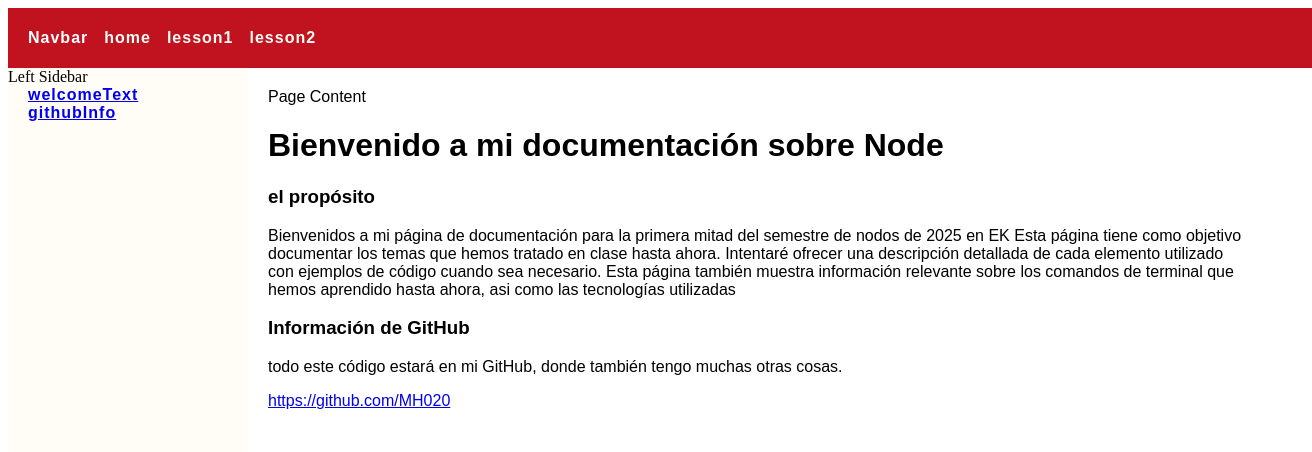
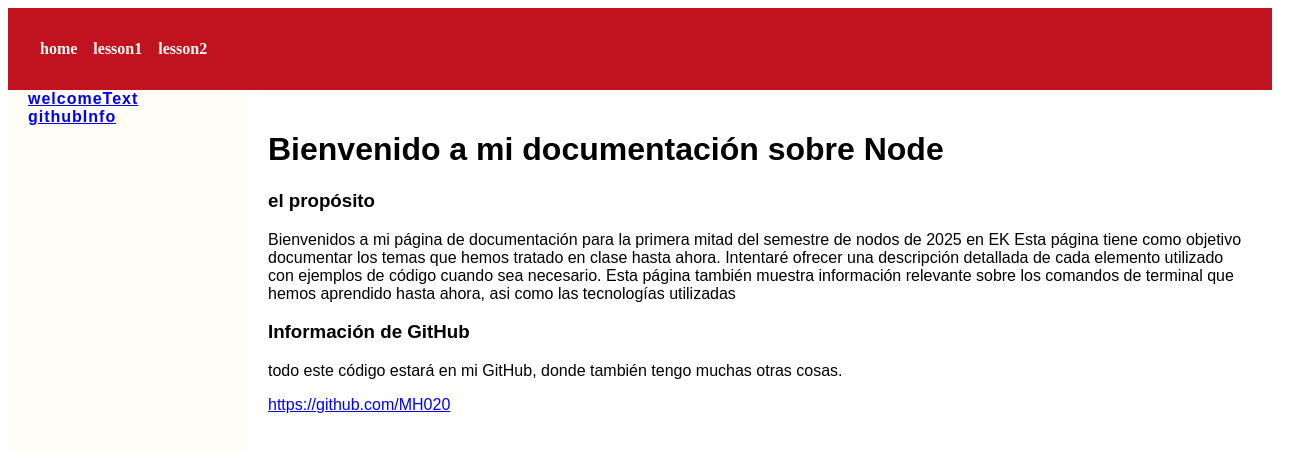
Before and after one commit to MH020/de-funci-n, a website: page public/pages/index/index.html in a window 1280 px wide. Shown: the whole page, 1312 px wide, since content can reach past the window. Drawn offline with Linux system fonts and the light colour scheme.

Commit message:
better setup and more dom elements and added basics page which shall comence shortly

```diff
--- a/app.js
+++ b/app.js
@@ -6,11 +6,10 @@ const app = express();
 app.use(express.static("public"));
 
 app.get("/",(req,res) => {
-app.sendFile(path.resolve("public/index.html"));
+res.sendFile(path.resolve("public/pages/index/index.html"));
 })
 
 const PORT = 8080;
-
 app.listen(PORT, () => {
     console.log("app startet on port", PORT)
 })
--- a/package.json
+++ b/package.json
@@ -5,7 +5,9 @@
   "type": "module",
   "main": "app.js ",
   "scripts": {
-    "test": "echo \"Error: no test specified\" && exit 1"
+    "test": "echo \"Error: no test specified\" && exit 1",
+    "dev": "nodemon app.js",
+    "prod": "node app.js"
   },
   "keywords": [
     "spanish",
--- a/public/css/stylesheet.css
+++ b/public/css/stylesheet.css
@@ -1,17 +1,11 @@
-#navbar {
-  width: 100%;
-  height: 60px;
-  background-color: #c1121f;
-  color: #fff;
+.navbar {
   display: flex;
-  align-items: center;
-  padding: 0 20px;
-  font-family: 'Montserrat', sans-serif;
-  font-weight: bold;
-  letter-spacing: 1px;
+  gap: 1rem;
+  background: #c1121f;
+  padding: 1rem;
 }
 
-#mainContainer {
+.mainContainer {
   display: flex;
   min-height: calc(100vh - 60px);
   background: #fffdf5;
@@ -27,19 +21,11 @@
   padding: 0 20px;
 }
 
-#page {
+.page {
   flex: 1;
   background-color: #fff;
   padding: 20px;
   font-family: 'Montserrat', sans-serif;
-}
-
-/* Navbar links */
-.navbar {
-  display: flex;
-  gap: 1rem;
-  background: #c1121f;
-  padding: 1rem;
 }
 
 .navbar a {
--- a/public/js/domElements.js
+++ b/public/js/domElements.js
@@ -1,3 +1,30 @@
+
+function setupBasicPage(){
+
+    const navbarDiv = document.createElement("div");
+    navbarDiv.classList.add("navbar")
+    const mainContainer = document.createElement("div");
+    mainContainer.classList.add("mainContainer");
+    const sideBarDiv = document.createElement("div");
+    sideBarDiv.classList.add("SideBar");
+
+    const pageDiv = document.createElement("div");
+    pageDiv.classList.add("page");
+
+    mainContainer.appendChild(sideBarDiv);
+    mainContainer.appendChild(pageDiv)
+
+    document.body.appendChild(navbarDiv);
+    document.body.appendChild(mainContainer);
+}
+
+function setupLogo(href){
+    const favicon = document.createElement("link");
+    favicon.rel = "icon";
+    favicon.href = href;
+
+    document.head.appendChild(favicon);
+}
 
 function navbar(){
     const navbar = document.createElement("nav")
@@ -126,9 +153,10 @@ function createSidebar(htmlElement){
 }
 
 export default {
+    setupBasicPage: setupBasicPage,
+    setupLogo: setupLogo,
     navbar: navbar,
     textBox: textBox,
     codeRunner: codeRunner,
-    createSidebar: createSidebar
-
+    createSidebar: createSidebar,
 }
--- a/public/index.html
+++ b/public/pages/index/index.html
@@ -7,12 +7,7 @@
     <title>el function</title>
 </head>
 <body>
-  <div id="navbar">Navbar</div>
-  <div id="mainContainer">
-    <div id="SideBar">Left Sidebar</div>
-    <div id="page">Page Content</div>
-  </div>
-  <script type="module" src="/js/index.js">
+  <script type="module" src="/pages/index/index.js">
   </script>
 
 </body>
--- a/public/js/index.js
+++ b/public/pages/index/index.js
@@ -1,9 +1,11 @@
-import dom from './domElements.js'
+import dom from '../../js/domElements.js'
 
+dom.setupBasicPage();
+dom.setupLogo("../../css/javascript-736401_1280.png")
 
-const navbar = document.getElementById("navbar");
-const page = document.getElementById("page");
-const sidebar = document.getElementById("SideBar");
+const navbar = document.querySelector(".navbar");
+const page = document.querySelector(".page");
+const sidebar = document.querySelector(".SideBar");
 
 
 const welcomeTitle = document.createElement("h1")
```
Also changed, not shown: public/pages/basics/javascriptBasics.html (added, +11 -0 lines), public/css/javascript-736401_1280.png (added).
